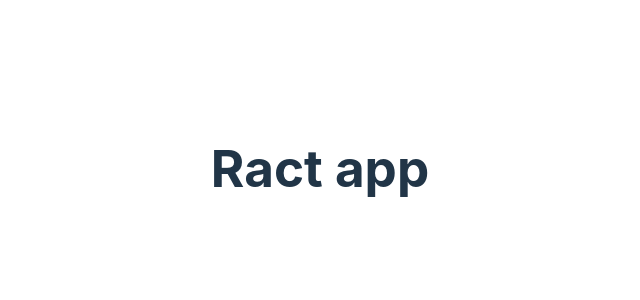
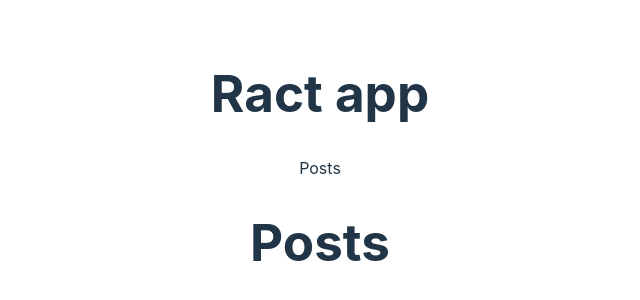
Before and after one commit to sonulodhi142/form_a_api, a React (Vite) app in the folder frontend/: page / in a window 1280 px wide. Shown: the part 232-532 px from the top of the page, without its empty margins (320-960 px from the left). Built offline with nearby package versions, Linux system fonts and the light colour scheme.

Commit message:
add component name Posts

```diff
--- a/frontend/src/App.jsx
+++ b/frontend/src/App.jsx
@@ -1,10 +1,12 @@
 import './App.css'
+import Posts from './components/posts'
 
 function App() {
 
   return (
     <>
       <h1>Ract app</h1>
+      <Posts/>
     </>
   )
 }
--- a/frontend/src/components/posts.jsx
+++ b/frontend/src/components/posts.jsx
@@ -1,9 +1,11 @@
 import React from 'react'
 
-const posts = () => {
+const Posts = () => {
   return (
-    <div>posts</div>
+    <div>Posts
+        <h1>Posts</h1>
+    </div>
   )
 }
 
-export default posts
+export default Posts
```
